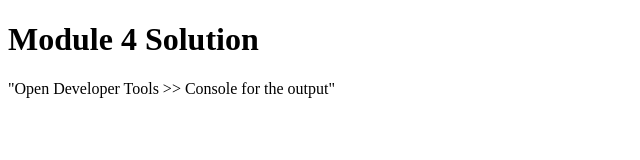
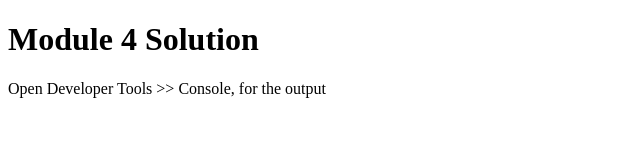
Before and after one commit to shalini2001/Module4Solution, a plain HTML site: page index.html in a window 1280 px wide. Shown: the full height of the page, 0-640 px from the left. Drawn offline with Linux system fonts and the light colour scheme.

Commit message:
Update index.html

```diff
--- a/index.html
+++ b/index.html
@@ -9,6 +9,6 @@
 </head>
 <body>
   <h1>Module 4 Solution</h1>
-  "Open Developer Tools >> Console for the output"
+  Open Developer Tools >> Console, for the output
 </body>
 </html>
```
